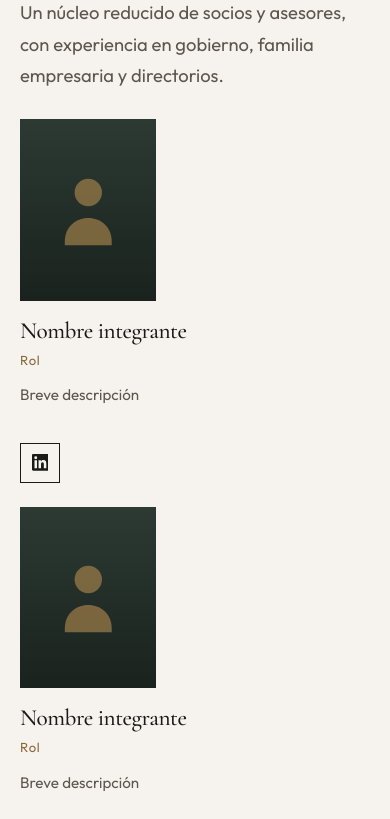
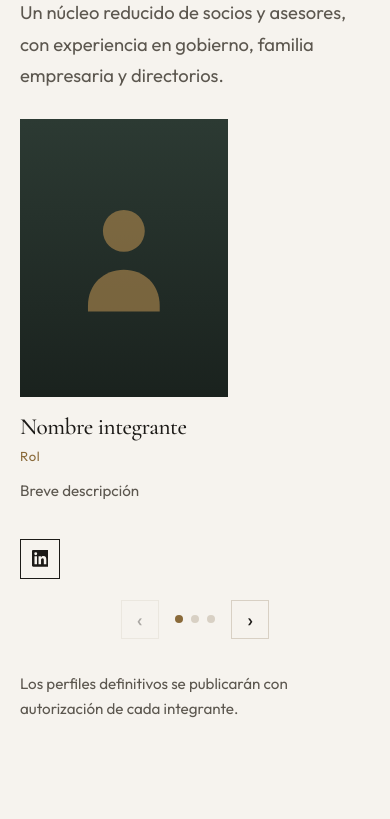
Before and after one commit to PaulaG73/web_cepa_sur, a Vue app: page / in a window 390 px wide. Shown: the part 2749-3568 px from the top of the page. Built offline with nearby package versions, Linux system fonts and the light colour scheme.

Commit message:
carrousel

```diff
--- a/src/assets/styles/sections.css
+++ b/src/assets/styles/sections.css
@@ -195,7 +195,7 @@
 }
 
 .member-frame {
-  width: 8.5rem;
+  width: 11.5rem;
   aspect-ratio: 3 / 4;
   display: flex;
   align-items: center;
@@ -244,6 +244,10 @@
 
 .team-note {
   margin-top: 2rem;
+}
+
+.team-controls {
+  display: none;
 }
 
 .contact-layout {
@@ -353,7 +357,6 @@
   .split-section.is-inverted .split-inner,
   .contact-layout,
   .values,
-  .team-grid,
   .contact-form {
     grid-template-columns: 1fr;
   }
@@ -385,9 +388,79 @@
     margin-bottom: 1.75rem;
   }
 
-  .values,
-  .team-grid {
+  .values {
     gap: 1.5rem;
     margin-top: 1.75rem;
   }
+
+  .team-carousel {
+    margin-top: 1.75rem;
+  }
+
+  .team-grid {
+    display: flex;
+    gap: 0;
+    margin-top: 0;
+    overflow-x: auto;
+    scroll-snap-type: x mandatory;
+    scroll-behavior: smooth;
+    -webkit-overflow-scrolling: touch;
+    scrollbar-width: none;
+  }
+
+  .team-grid::-webkit-scrollbar {
+    display: none;
+  }
+
+  .team-grid > article {
+    flex: 0 0 100%;
+    scroll-snap-align: start;
+  }
+
+  .member-frame {
+    width: 13rem;
+  }
+
+  .team-controls {
+    display: flex;
+    align-items: center;
+    justify-content: center;
+    gap: 1rem;
+    margin-top: 1.35rem;
+  }
+
+  .team-nav {
+    width: 2.4rem;
+    height: 2.4rem;
+    border: 1px solid var(--color-line);
+    background: transparent;
+    color: var(--color-ink);
+    font-size: 1.35rem;
+    line-height: 1;
+    cursor: pointer;
+  }
+
+  .team-nav:disabled {
+    opacity: 0.35;
+    cursor: default;
+  }
+
+  .team-dots {
+    display: flex;
+    gap: 0.5rem;
+  }
+
+  .team-dots button {
+    width: 0.5rem;
+    height: 0.5rem;
+    padding: 0;
+    border: 0;
+    border-radius: 50%;
+    background: var(--color-line);
+    cursor: pointer;
+  }
+
+  .team-dots button.is-active {
+    background: var(--color-bronze);
+  }
 }
--- a/src/components/sections/TeamSection.vue
+++ b/src/components/sections/TeamSection.vue
@@ -5,7 +5,8 @@
       <span class="kicker">{{ t('team.kicker') }}</span>
       <h2 class="section-title">{{ t('team.title') }}</h2>
       <p class="lead">{{ t('team.lead') }}</p>
-      <div class="team-grid">
+      <div class="team-carousel">
+        <div ref="track" class="team-grid" @scroll.passive="onScroll">
           <article v-for="(member, index) in copy.team.members" :key="index">
             <div class="member-frame" aria-hidden="true">
               <svg viewBox="0 0 64 80" fill="currentColor">
@@ -29,6 +30,38 @@
             </a>
           </article>
         </div>
+        <div class="team-controls">
+          <button
+            class="team-nav"
+            type="button"
+            :disabled="active === 0"
+            :aria-label="t('team.prev')"
+            @click="go(-1)"
+          >
+            <span aria-hidden="true">‹</span>
+          </button>
+          <div class="team-dots">
+            <button
+              v-for="(member, index) in copy.team.members"
+              :key="`dot-${index}`"
+              type="button"
+              :class="{ 'is-active': active === index }"
+              :aria-label="member.name"
+              :aria-current="active === index ? 'true' : null"
+              @click="goTo(index)"
+            ></button>
+          </div>
+          <button
+            class="team-nav"
+            type="button"
+            :disabled="active === copy.team.members.length - 1"
+            :aria-label="t('team.next')"
+            @click="go(1)"
+          >
+            <span aria-hidden="true">›</span>
+          </button>
+        </div>
+      </div>
       <p class="team-note">{{ t('team.note') }}</p>
     </div>
   </section>
@@ -39,6 +72,33 @@ import i18n from '@/mixins/i18n'
 
 export default {
   name: 'TeamSection',
-  mixins: [i18n]
+  mixins: [i18n],
+  data () {
+    return {
+      active: 0
+    }
+  },
+  methods: {
+    go (delta) {
+      this.goTo(this.active + delta)
+    },
+    goTo (index) {
+      const last = this.copy.team.members.length - 1
+      this.active = Math.min(Math.max(index, 0), last)
+      this.$nextTick(() => {
+        const track = this.$refs.track
+        const card = track && track.children[this.active]
+        if (track && card) {
+          track.scrollTo({ left: card.offsetLeft, behavior: 'smooth' })
+        }
+      })
+    },
+    onScroll () {
+      const track = this.$refs.track
+      if (!track || !track.clientWidth) return
+      const index = Math.round(track.scrollLeft / track.clientWidth)
+      if (index !== this.active) this.active = index
+    }
+  }
 }
 </script>
--- a/src/locales/en.json
+++ b/src/locales/en.json
@@ -100,6 +100,8 @@
     "lead": "A small core of partners and advisers, experienced in governance, business families, and boards.",
     "note": "Final profiles will be published with each member’s authorization.",
     "linkedin": "LinkedIn",
+    "prev": "Previous member",
+    "next": "Next member",
     "members": [
       {
         "name": "Member name",
--- a/src/locales/es.json
+++ b/src/locales/es.json
@@ -100,6 +100,8 @@
     "lead": "Un núcleo reducido de socios y asesores, con experiencia en gobierno, familia empresaria y directorios.",
     "note": "Los perfiles definitivos se publicarán con autorización de cada integrante.",
     "linkedin": "LinkedIn",
+    "prev": "Integrante anterior",
+    "next": "Integrante siguiente",
     "members": [
       {
         "name": "Nombre integrante",
--- a/src/locales/pt.json
+++ b/src/locales/pt.json
@@ -100,6 +100,8 @@
     "lead": "Um núcleo reduzido de sócios e assessores, com experiência em governança, família empresária e conselhos.",
     "note": "Os perfis definitivos serão publicados com autorização de cada integrante.",
     "linkedin": "LinkedIn",
+    "prev": "Integrante anterior",
+    "next": "Próximo integrante",
     "members": [
       {
         "name": "Nome do integrante",
```
Lines whose indentation alone changed are shown as unchanged.
